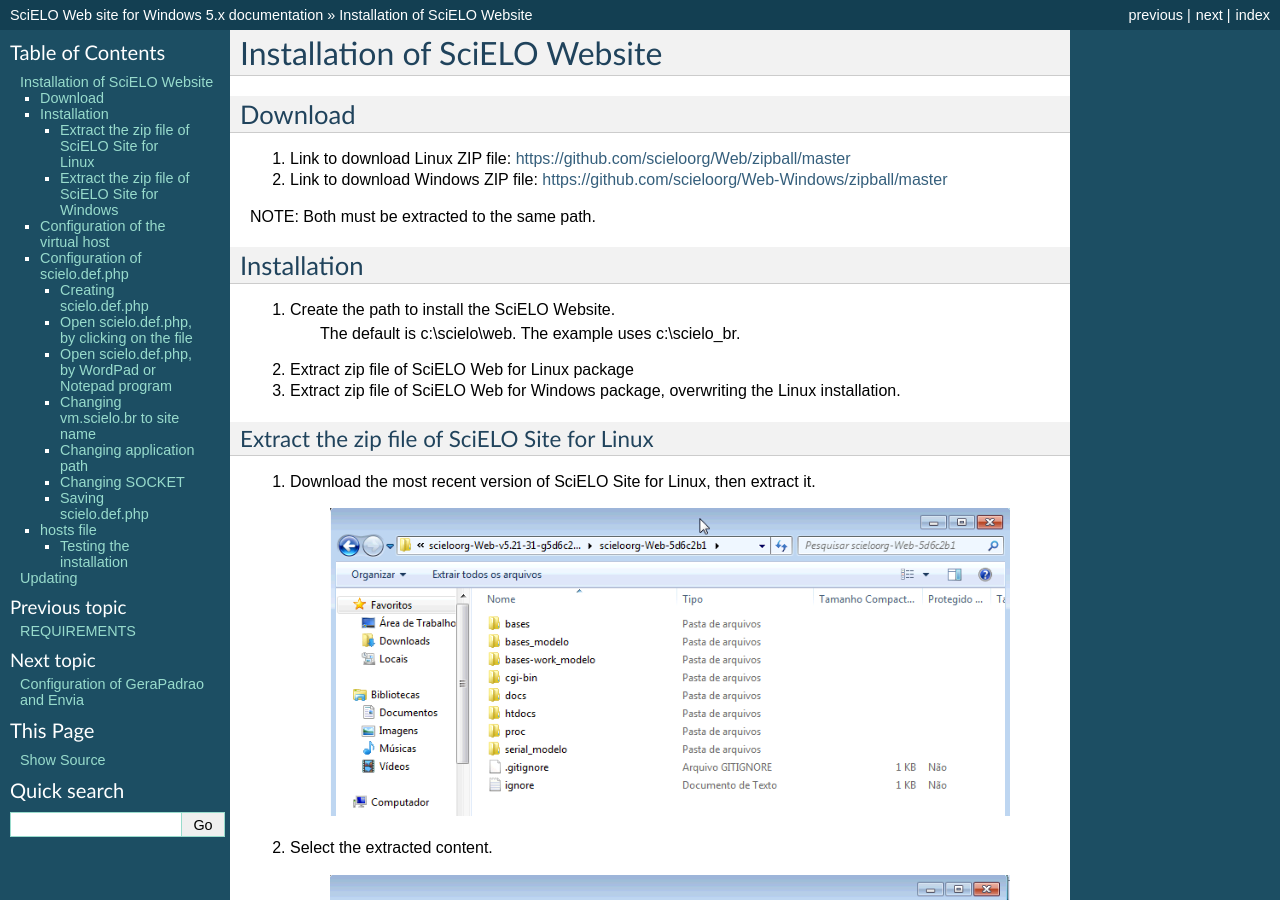
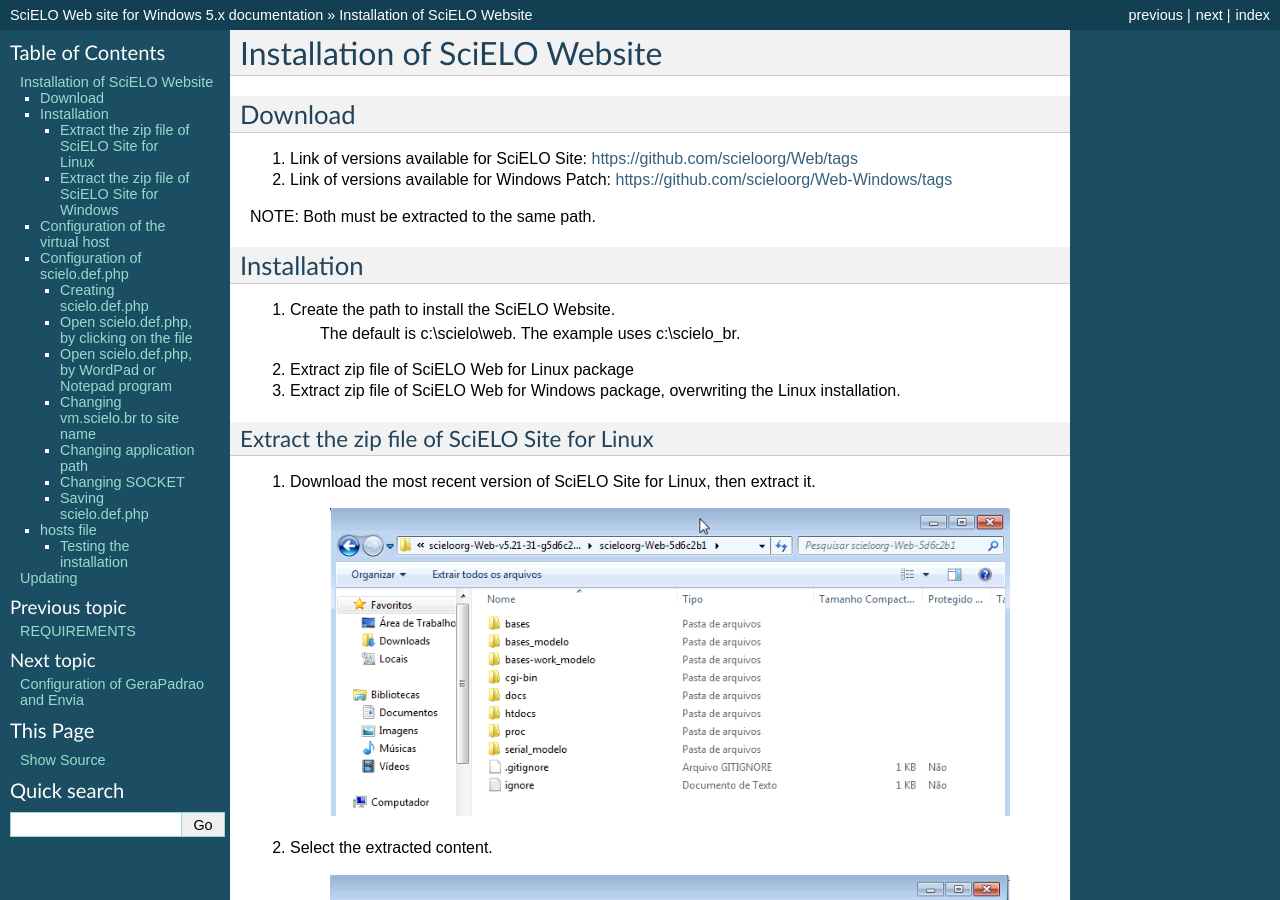
Before and after one commit to scieloorg/Web-Windows, a Sphinx documentation site: the page built from docs/source/howtoinstall_scielowebwin.rst, in a window 1280 px wide and 900 px high. Built offline with Sphinx 7.4.7, drawn with Linux system fonts in a browser that asks for light colours; formulas are drawn with MathJax 3.

Commit message:
Update docs/source/howtoinstall_scielowebwin.rst

```diff
--- a/docs/source/howtoinstall_scielowebwin.rst
+++ b/docs/source/howtoinstall_scielowebwin.rst
@@ -5,8 +5,8 @@
 Download
 =========
 
-#. Link to download Linux   ZIP file: https://github.com/scieloorg/Web/zipball/master
-#. Link to download Windows ZIP file: https://github.com/scieloorg/Web-Windows/zipball/master
+#. Link of versions available for SciELO Site: https://github.com/scieloorg/Web/tags
+#. Link of versions available for Windows Patch: https://github.com/scieloorg/Web-Windows/tags
 
 NOTE: Both must be extracted to the same path.
 
```
